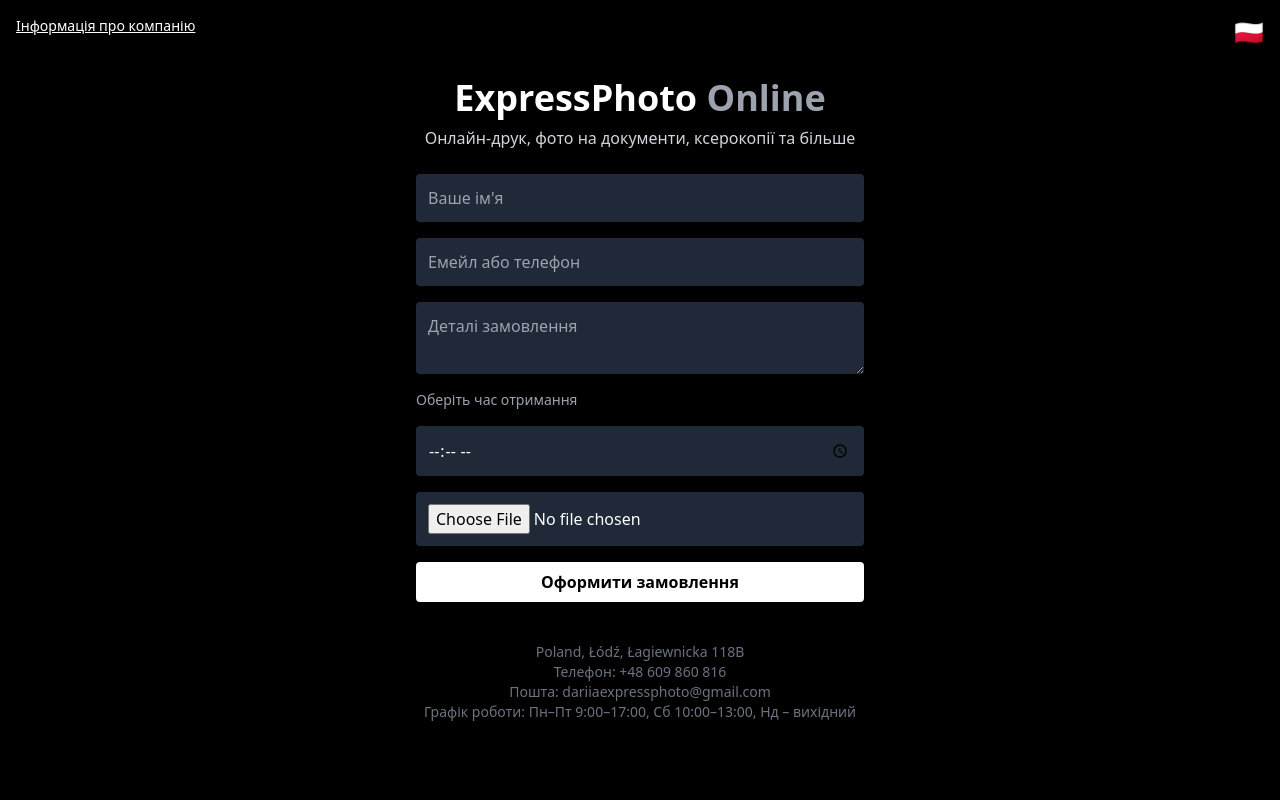
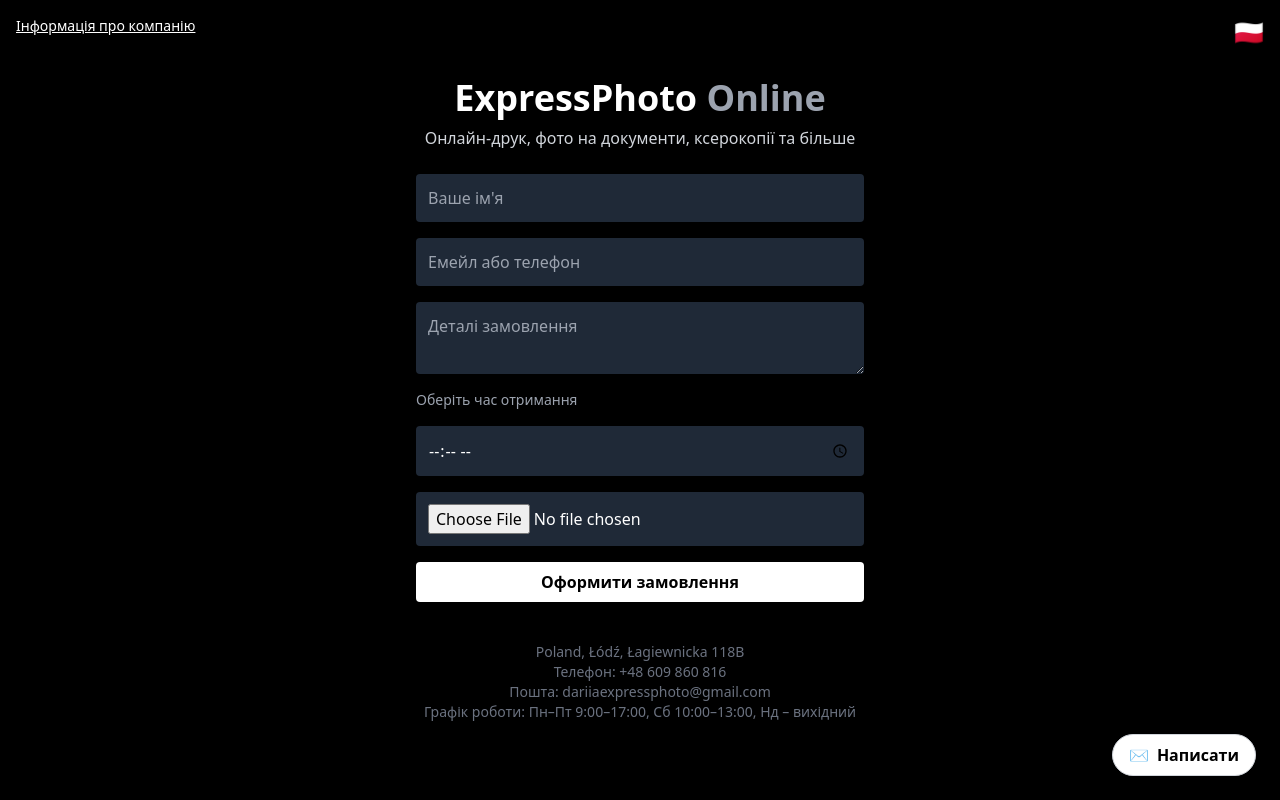
Before and after one commit to cutesuno/expressphoto-online, a Next.js app: page / in a window 1280 px wide. Built offline with nearby package versions, Linux system fonts and the light colour scheme.

Commit message:
Додав кнопку підтримки

```diff
--- a/pages/index.tsx
+++ b/pages/index.tsx
@@ -236,6 +236,12 @@
       : 'Godziny pracy: Pon–Pt 9:00–17:00, Sob 10:00–13:00, Niedz – nieczynne'
   }
 </p>
+<a
+  href="mailto:dariiaexpressphoto@gmail.com"
+  className="fixed bottom-6 right-6 bg-white text-black font-semibold px-4 py-2 rounded-full shadow-lg border border-gray-300 hover:bg-gray-100 transition-all z-50 flex items-center gap-2 text-sm sm:text-base"
+>
+  <span role="img" aria-label="mail">✉️</span> Написати
+</a>
     </div>
   );
 }
```
